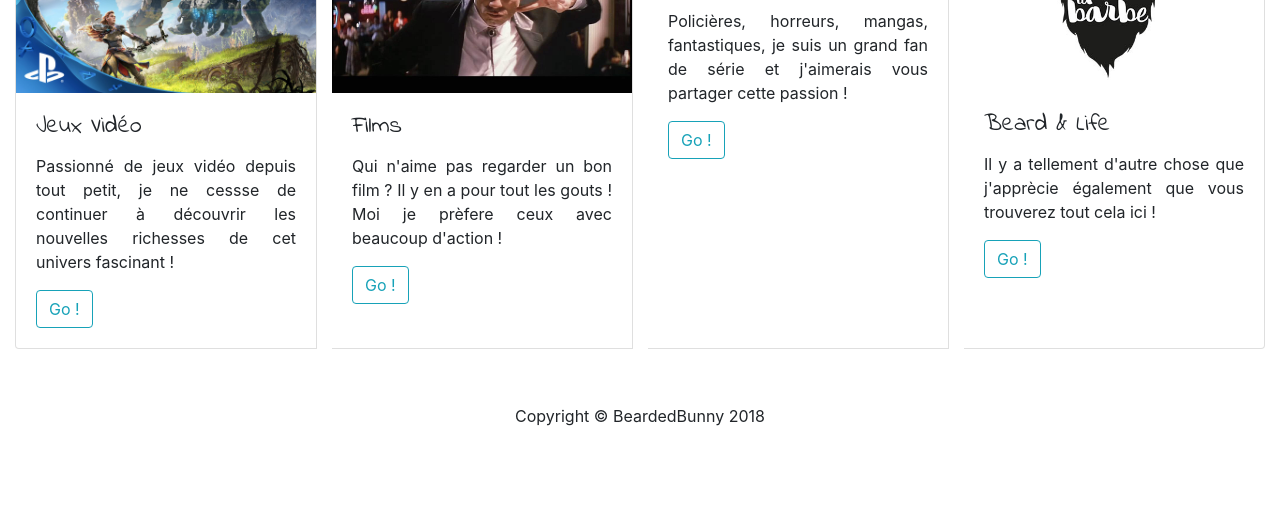
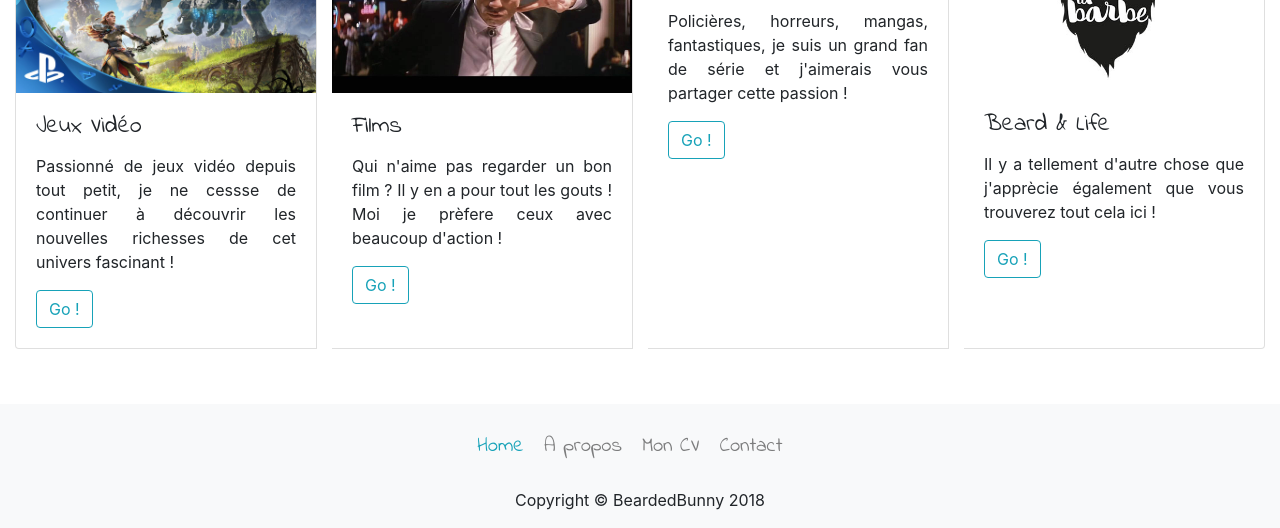
Before and after one commit to BeardedBunny/beardedbunny.github.io, a plain HTML site: page index.html in a window 1280 px wide. Shown: the part 440-968 px from the top of the page. Before the commit the page ends 884 px from the top, so only its background shows below. Drawn offline with nearby package versions, Linux system fonts and the light colour scheme.

Commit message:
Ajout d'un menu dans le footer avec le css adéquate

```diff
--- a/css/style.css
+++ b/css/style.css
@@ -18,9 +18,20 @@ h1, h2, h5{
 .nav-item:hover {
 	color: #17A2B8!important;
 }
+.nav-second {
+	padding-top: 1.5em;
+	margin-bottom: 1.5em;
+}
+.nav-second a {
+	font-size: 0.85em;
+	margin-right: 1em;
+	color: rgba(0,0,0,.5);
+}
+.nav-second a:hover {
+	text-decoration: none;
+	color: #17A2B8!important;
+}
 /*Nav*/
-
-
 /*jumbotron*/
 .jumbotron {
 	background-color: #17A2B8;
@@ -33,8 +44,6 @@ h1, h2, h5{
 	color: white;
 }
 /*jumbotron*/
-
-
 /*Card*/
 .card-group h5 {
 	font-size: 1.5em;
--- a/index.html
+++ b/index.html
@@ -76,7 +76,23 @@
 		</div>
 		<!-- End card -->
 		<!--footer-->
-    <footer>
+    <footer class="bg-light">
+    	<div class="nav-second">
+	    	<ul class="nav justify-content-center">
+	  			<li class="nav-item">
+	   			 <a class="active" href="#">Home</a>
+	  			</li>
+			    <li class="nav-item">
+			     <a class="" href="#">A propos</a>
+			    </li>
+			    <li class="nav-item">
+			     <a class="" href="#">Mon CV</a>
+			    </li>
+			    <li class="nav-item">
+			     <a class="" href="#">Contact</a>
+			    </li>
+			</ul>
+		</div>
     	<div class="row">
         	<div class="col-lg-12 text-center">
             	<p>Copyright &copy; BeardedBunny 2018</p>
```
